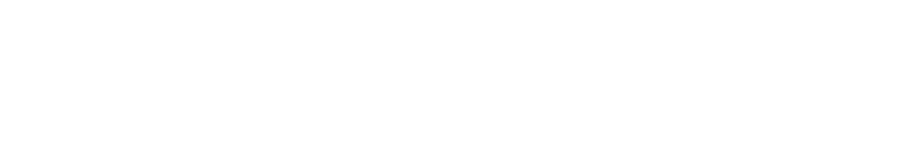
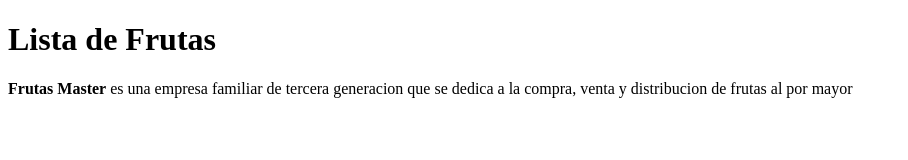
Before and after one commit to anisen/lista-frutas, a plain HTML site: page index.html in a window 1280 px wide. Shown: the whole page, without its empty margins (0-908 px from the left). Drawn offline with Linux system fonts and the light colour scheme.

Commit message:
empezando

```diff
--- a/index.html
+++ b/index.html
@@ -6,8 +6,9 @@
 	<meta name="viewport" content="initial-scale=1">
 </head>
 <body>
+	<h1>Lista de Frutas</h1>
+	<p><strong>Frutas Master</strong> es una empresa familiar de tercera generacion que se dedica a la compra, venta y distribucion de frutas al por mayor</p>
 
-
-<script type="text/javascript" src="assets/js/javaScript.js"></script>
+	<script type="text/javascript" src="assets/js/javaScript.js"></script>
 </body>
 </html>
```
Also changed, not shown: assets/image/descarga.jpg (added).
